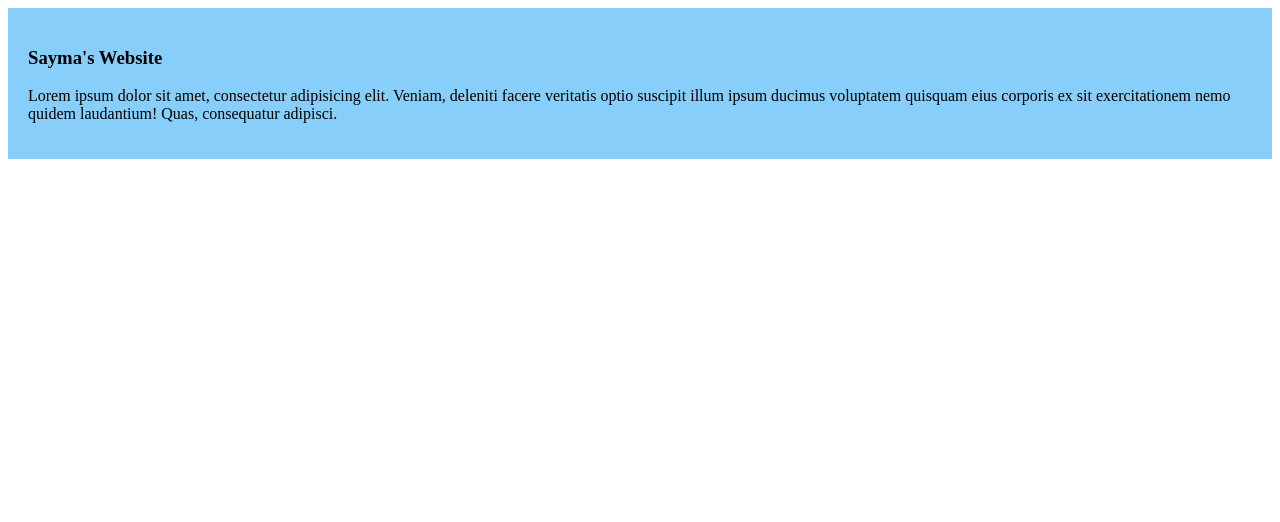
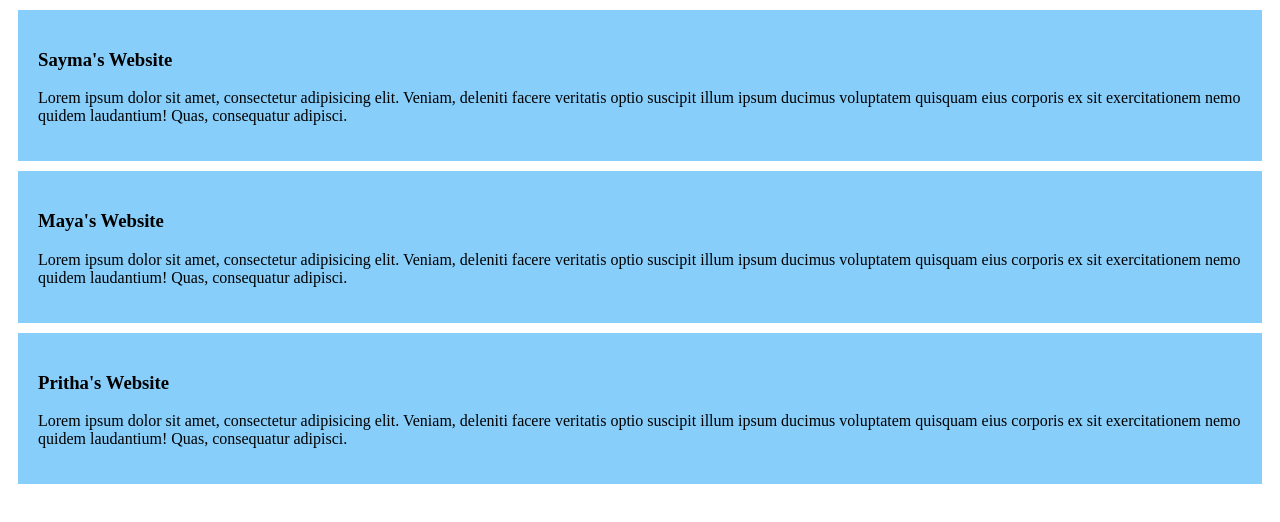
Before and after one commit to BlueySayma/my-normal-website, a plain HTML site: page index.html in a window 1280 px wide. Drawn offline with Linux system fonts and the light colour scheme.

Commit message:
added another website

```diff
--- a/index.html
+++ b/index.html
@@ -14,5 +14,19 @@
 
         </p>
     </div>
+    <div>
+        <h3>Maya's Website</h3>
+        <p>
+            Lorem ipsum dolor sit amet, consectetur adipisicing elit. Veniam, deleniti facere veritatis optio suscipit illum ipsum ducimus voluptatem quisquam eius corporis ex sit exercitationem nemo quidem laudantium! Quas, consequatur adipisci.
+
+        </p>
+    </div>
+    <div>
+        <h3>Pritha's Website</h3>
+        <p>
+            Lorem ipsum dolor sit amet, consectetur adipisicing elit. Veniam, deleniti facere veritatis optio suscipit illum ipsum ducimus voluptatem quisquam eius corporis ex sit exercitationem nemo quidem laudantium! Quas, consequatur adipisci.
+
+        </p>
+    </div>
 </body>
 </html>
--- a/styles/blog.css
+++ b/styles/blog.css
@@ -1,4 +1,5 @@
 div{
     background-color: lightskyblue;
     padding: 20px;
+    margin: 10px;
 }
```
